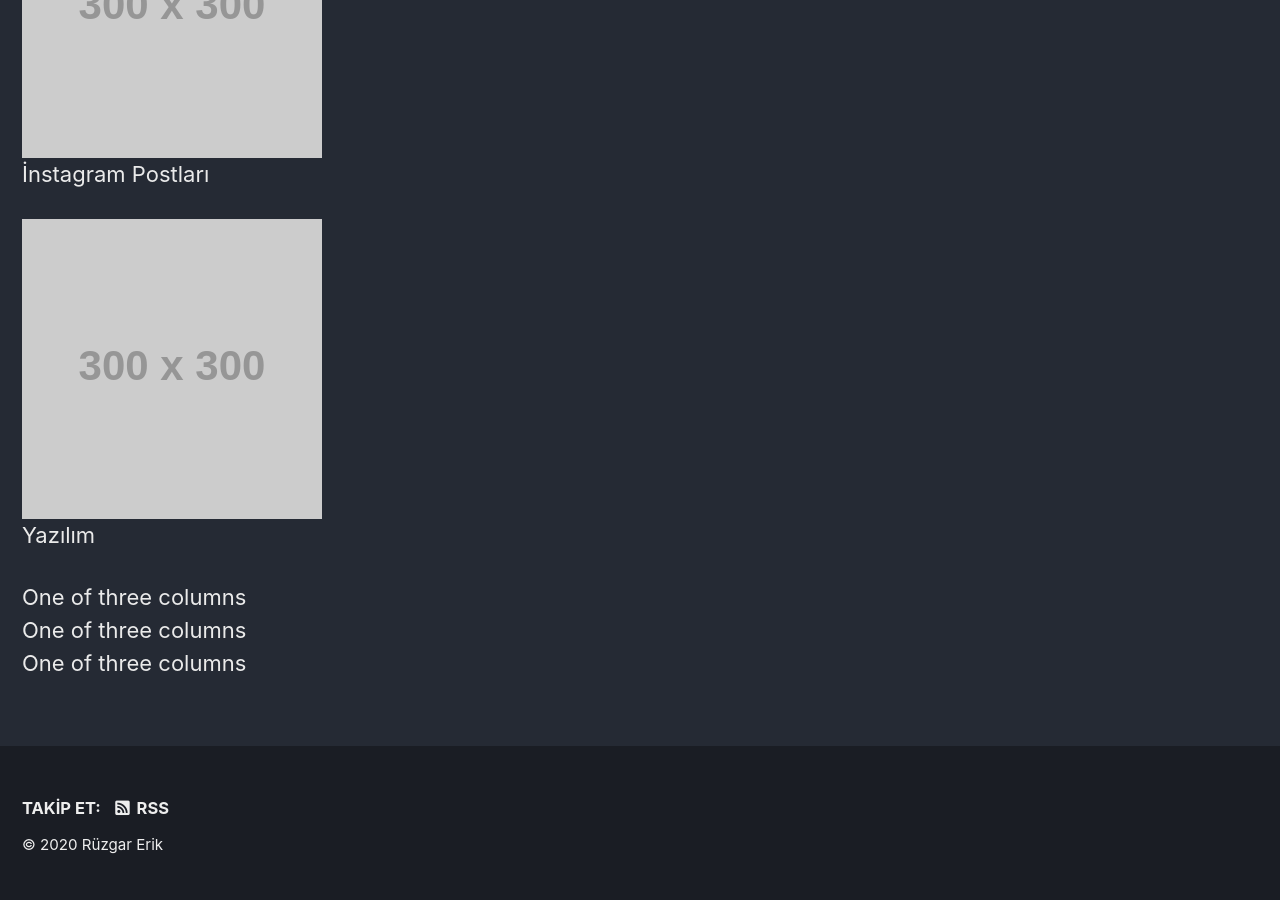
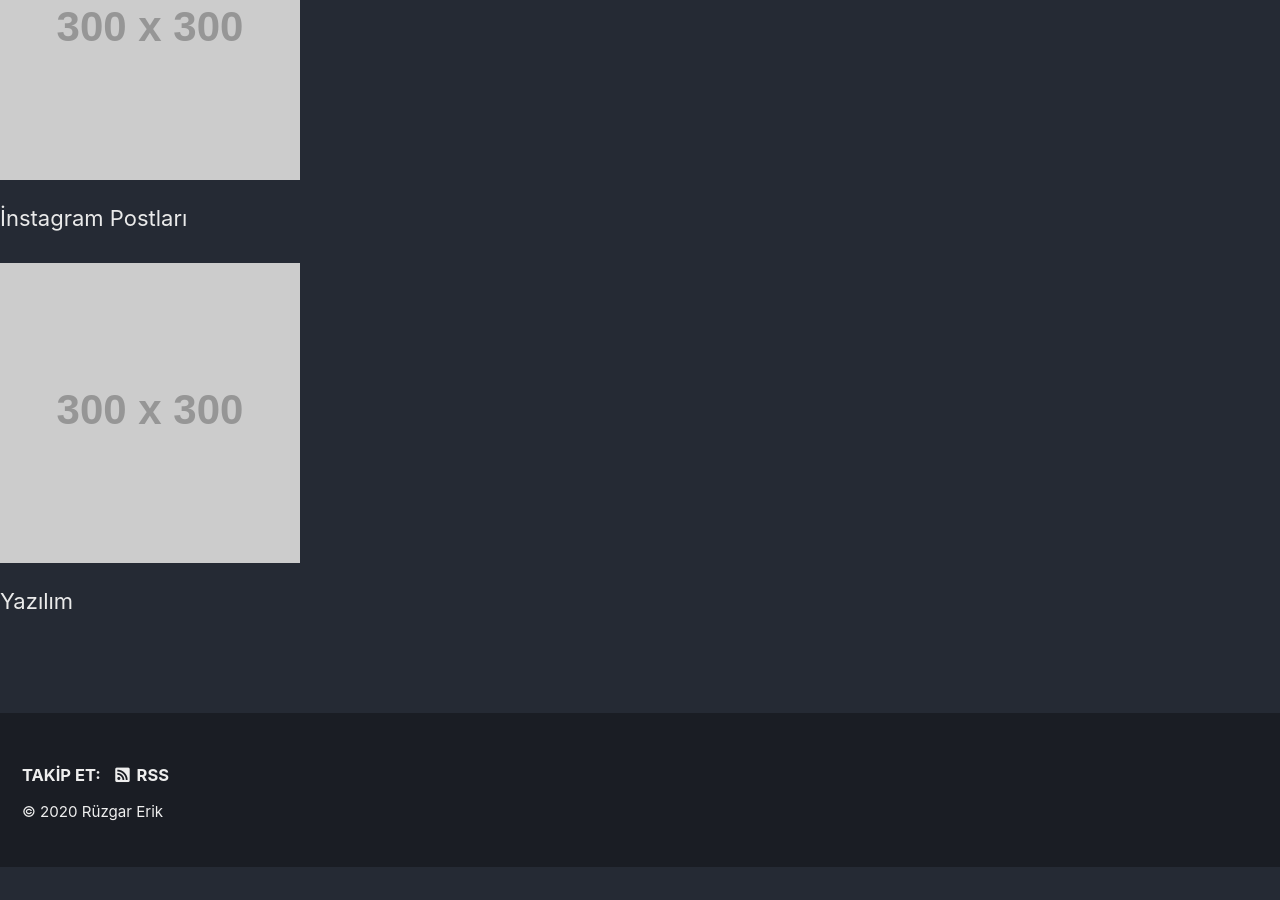
Before and after one commit to RuzgarErik/ruzgarerik.github.io, a Jekyll site: the page built from index.html, in a window 1280 px wide and 900 px high, scrolled down 593 px. Built offline with Jekyll 4.4.1, drawn with Linux system fonts in a browser that asks for light colours; cached includes are drawn as plain includes; the list of posts is cut into pages by our own code; after the commit the page ends 1460 px from its top, so only the background shows below that.

Commit message:
anasayfa ???

```diff
--- a/index.html
+++ b/index.html
@@ -38,17 +38,4 @@
 
   </div>
 </div>
-<div class="container">
-  <div class="row">
-    <div class="col-sm">
-      One of three columns
-    </div>
-    <div class="col-sm">
-      One of three columns
-    </div>
-    <div class="col-sm">
-      One of three columns
-    </div>
-  </div>
-</div>
 </body>
```
Also changed, not shown: other parts of index.html (+1 -1 lines).
